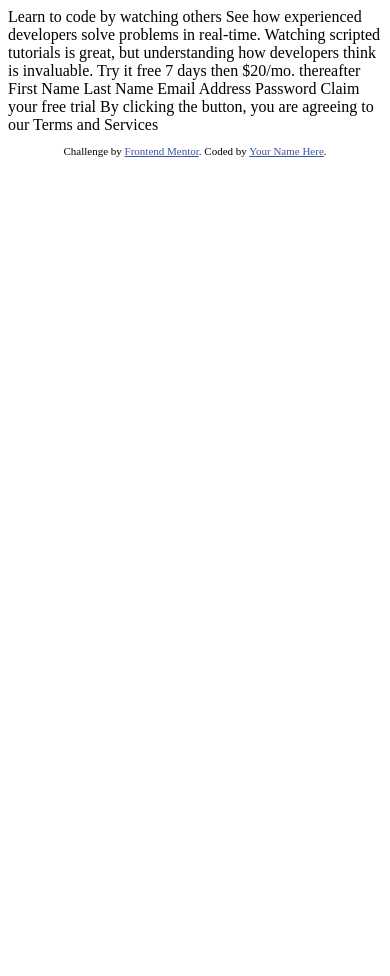
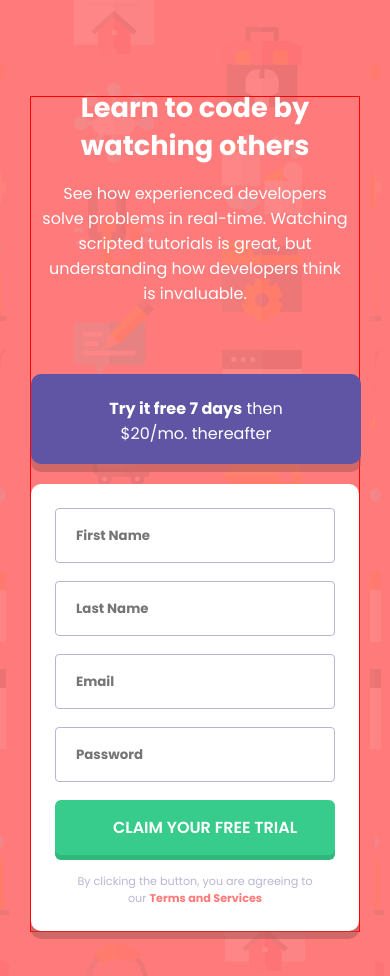
Before and after one commit to ingramirezrivera/Intro-component-with-signup-form, a plain HTML site: page index.html in a window 390 px wide. Shown: the top 976 px of the page. Before the commit the page ends 844 px from the top, so only its background shows below. Drawn offline with Linux system fonts and the light colour scheme.

Commit message:
Styles for mobile ready

```diff
--- a/index.html
+++ b/index.html
@@ -1,41 +1,100 @@
 <!DOCTYPE html>
 <html lang="en">
   <head>
-  <meta charset="UTF-8">
-  <meta name="viewport" content="width=device-width, initial-scale=1.0"> <!-- displays site properly based on user's device -->
+    <meta charset="UTF-8" />
+    <meta name="viewport" content="width=device-width, initial-scale=1.0" />
+    <!-- displays site properly based on user's device -->
 
-  <link rel="icon" type="image/png" sizes="32x32" href="./images/favicon-32x32.png">
-
+    <link
+      rel="icon"
+      type="image/png"
+      sizes="32x32"
+      href="./images/favicon-32x32.png"
+    />
+    <link rel="stylesheet" href="styles.css" class="css" />
     <title>Frontend Mentor | Intro component with sign up form</title>
-
-  <!-- Feel free to remove these styles or customise in your own stylesheet 👍 -->
-  <style>
-    .attribution { font-size: 11px; text-align: center; }
-    .attribution a { color: hsl(228, 45%, 44%); }
-  </style>
+    <p></p>
   </head>
   <body>
+    <main class="main-container">
+      <section class="section1">
+        <h1 class="title">Learn to code by watching others</h1>
+        <p class="description">
+          See how experienced developers solve problems in real-time. Watching
+          scripted tutorials is great, but understanding how developers think is
+          invaluable.
+        </p>
+      </section>
+      <section class="section2">
+        <div class="offer"><span>Try it free 7 days</span> then $20/mo. thereafter</div>
+        <div class="form-container">
+          <form action="#">
+            <input id="firstnameinput" type="text" placeholder="First Name" />
+            <div class="error-container">
+              <!-- <img
+                id="firstNameError"
+                class="icon-error"
+                src="./images/icon-error.svg"
+                alt="Error"
+              />
+              <p class="error">First Name cannot be empty</p> -->
+            </div>
 
-  Learn to code by watching others
+            <input id="lastnameinput" type="text" placeholder="Last Name" />
+            <div id="lastNameError" class="error-container">
+              <!-- <img
+                class="icon-error"
+                src="./images/icon-error.svg"
+                alt="Error"
+              />
+              <p class="error">Last Name cannot be empty</p> -->
+            </div>
 
-  See how experienced developers solve problems in real-time. Watching scripted tutorials is great,
-  but understanding how developers think is invaluable.
+            <input id="emailinput" type="email" placeholder="Email" />
+            <div id="emailError" class="error-container">
+              <!-- <img
+                class="icon-error"
+                src="./images/icon-error.svg"
+                alt="Error"
+              />
+              <p class="error">Looks like this is not an email</p> -->
+            </div>
 
-  Try it free 7 days then $20/mo. thereafter
+            <input id="passwordinput" type="password" placeholder="Password" />
+            <div id="passwordNameError" class="error-container">
+              <!-- <img
+                class="icon-error"
+                src="./images/icon-error.svg"
+                alt="Error"
+              />
+              <p class="error">Password cannot be empty</p> -->
+            </div>
 
-  First Name
-  Last Name
-  Email Address
-  Password
+            <input
+              type="submit"
+              id="submit"
+              class="submit"
+              value="Claim your free trial"
+            />
 
-  Claim your free trial
-
-  By clicking the button, you are agreeing to our Terms and Services
+            <p class="terms">
+              By clicking the button, you are agreeing to our
+              <a href="#">Terms and Services</a>
+            </p>
+          </form>
+        </div>
+      </section>
+    </main>
 
     <footer>
       <p class="attribution">
-      Challenge by <a href="https://www.frontendmentor.io?ref=challenge" target="_blank">Frontend Mentor</a>.
-      Coded by <a href="#">Your Name Here</a>.
+        Challenge by
+        <a href="https://www.frontendmentor.io?ref=challenge" target="_blank"
+          >Frontend Mentor</a
+        >. Coded by
+        <a href="https://danielramirezrivera.com" target="_blank"
+          >Daniel Ramírez Rivera</a
+        >.
       </p>
     </footer>
   </body>
--- /dev/null
+++ b/styles.css
@@ -0,0 +1,123 @@
+@import url('https://fonts.googleapis.com/css2?family=Poppins:wght@400;500;600;700&display=swap');
+
+:root{
+    --Red: hsl(0, 100%, 74%);
+    --Green: hsl(154, 59%, 51%);
+    --Blue: hsl(248, 32%, 49%);
+    --DarkBlue: hsl(249, 10%, 26%);
+    --Shadow: rgba(165, 85, 85, 0.5);
+    --Shadow-button: hsl(154, 60%, 45%);
+    --GrayishBlue: hsl(246, 25%, 77%);
+    --White: #ffff;
+    --Popins: 'Poppins', sans-serif;
+}
+*{
+    margin: 0;
+    padding: 0;
+    box-sizing: border-box;
+}
+html {
+    font-size: 62.5%;
+}
+body{
+    font-family: var(--Popins);
+    font-size: 1.6rem;
+    background-color: var(--Red);
+    background-image: url('./images/bg-intro-mobile.png');
+    color: var(--White);
+}
+.main-container {
+    border: 1px solid red;
+    width: 330px;
+    margin: 96px auto 50px;
+}
+.title {
+    width: 235px;
+    margin: -8px auto 16px;
+    text-align: center;
+    font-size: 2.72rem;
+    line-height: 38px;
+}
+.description {
+    text-align: center;
+    margin:  0 10px 68px;
+}
+.offer {
+    background-color: var(--Blue);
+    width: 330px;
+    height: 90px;
+    padding: 22px 75px;
+    border-radius: 10px;
+    text-align: center;
+    font-weight: 400;
+    margin-bottom: 20px;
+    box-shadow: 0 8px 0  var(--Shadow) ;
+}
+.offer span {
+    font-weight: bold;
+}
+.form-container  {
+    background-color: var(--White);
+    border-radius: 10px;
+    padding: 24px;
+    box-shadow: 0 8px 0 var(--Shadow);
+}
+.form-container input {
+    width: 100%;
+    height: 55px;
+    margin-bottom: 18px;
+    border-radius: 4px;
+    border-radius: 4px;
+    border: 1px solid var(--GrayishBlue);
+    padding-left: 20px;
+    outline: none;
+    font-weight: 700;
+    font-family: var(--Popins);
+}
+.form-container input[type='submit'] {
+    background-color: var(--Green);
+    color: var(--White);
+    font-size: 1.6rem;
+    text-transform: uppercase;
+    font-weight: 600;
+    border-radius: 6px;
+    border-color: 1px solid var(--Green);
+    border-style: none;
+    box-shadow: 0 5px 0 var(--Shadow-button);
+}
+.form-container input[type='submit']:hover {
+    cursor: pointer;
+}
+.error-container {
+    position: relative;
+
+}
+.icon-error {
+    position: absolute;
+    right: 10px;
+    top: -59px;
+}
+.error {
+    text-align: right;
+    margin: -16px 0 18px;
+    color: var(--Red);
+    font-style: italic;
+    font-size: 1.2rem;
+}
+.terms {
+    color: var(--GrayishBlue);
+    font-size: 1.12rem;
+    margin: 0 14px;
+    text-align: center;
+}
+.terms a {
+    color: var(--Red) ;
+    text-decoration: none;
+    font-weight: bold;
+}
+
+
+
+/***************** Footer *****************/
+.attribution { font-size: 18px; text-align: center; }
+.attribution a { color: hsl(228, 45%, 44%); }
```
Lines whose indentation alone changed are shown as unchanged.
